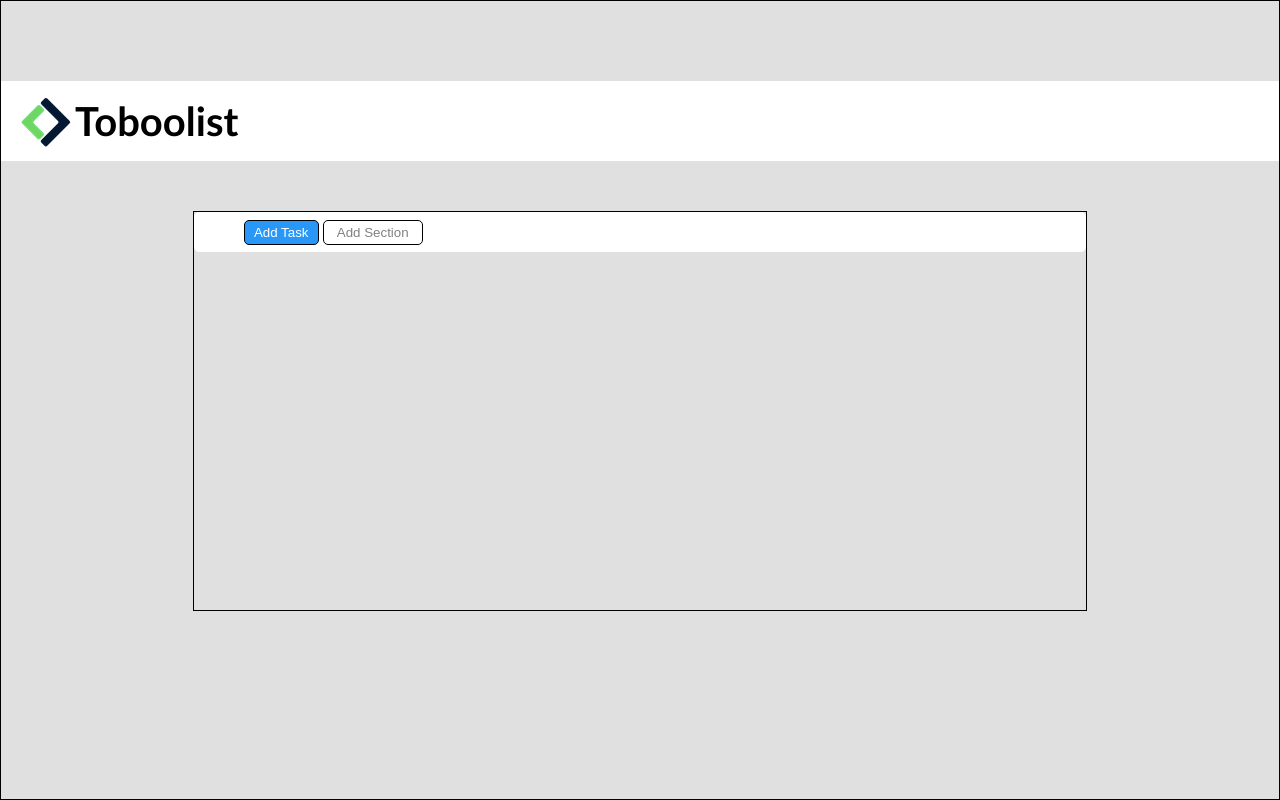
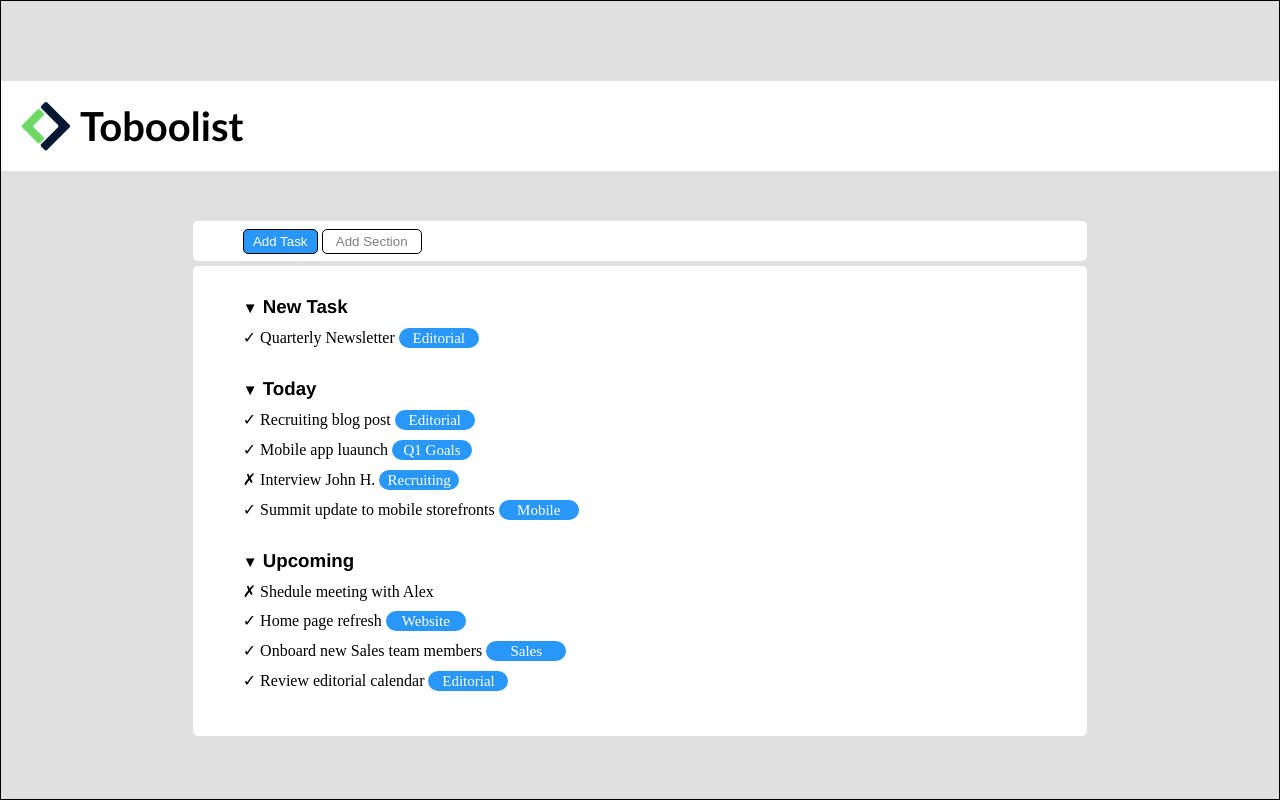
Before and after one commit to DavideMorandini/html-css-toboolist, a plain HTML site: page index.html in a window 1280 px wide. Drawn offline with Linux system fonts and the light colour scheme.

Commit message:
html-css-toboolist fourth step

```diff
--- a/css/style.css
+++ b/css/style.css
@@ -13,28 +13,26 @@
 
 div.header {
     width: 100%;
-    height: 80px;
+    height: auto;
     margin-top: 80px;
     background-color: white;
 }
 
 img {
-    padding-left: 20px;
-    padding-bottom: 20px;
+    padding: 20px 5px 20px 20px;
     vertical-align: middle;
 }
 
-span {
+span.title {
     font-family: 'Gill Sans', 'Gill Sans MT', Calibri, 'Trebuchet MS', sans-serif;
     font-size: 40px;
     font-weight: 600;
-    line-height: 80px;
+    vertical-align: middle;
 }
 
 #main {
-    border: 1px solid black;
     width: 70%;
-    height: 50vh;
+    height: auto;
     margin: 0 auto;
     margin-top: 50px;
 }
@@ -42,11 +40,11 @@ span {
 div.options {
     width: 100%;
     height: 5vh;
+    line-height: 5vh;
     border-radius: 5px 5px;
     background-color: white;
-    line-height: 5vh;
     padding-left: 50px;
-    /* margin-bottom: 5px; */
+    margin-bottom: 5px;
 }
 
 input.first {
@@ -66,3 +64,55 @@ input.second {
     color: grey;
     background-color: transparent;
 }
+
+#section {
+    width: 100%;
+    height: 470px;
+    border-radius: 5px 5px;
+    background-color: white;
+    padding-top: 20px;
+}
+
+div.selection {
+    width: auto;
+    height: auto;
+    padding-left: 50px;
+    margin-top: 10px;
+    margin-bottom: 30px;
+}
+
+span.triangle {
+    font-size: 15px;
+}
+
+h3 {
+    font-family: 'Franklin Gothic Medium', 'Arial Narrow', Arial, sans-serif;
+}
+
+div.indication {
+    margin-top: 10px;
+}
+
+span.bookmark {
+    display: inline-block;
+    width: 80px;
+    height: 20px;
+    line-height: 20px;
+    text-align: center;
+    border-radius: 10px;
+    font-size: 15px;
+    color: white;
+    background-color: rgb(41, 151, 247);
+}
+
+/* div.today {
+    height: auto;
+    padding-left: 50px;
+    margin-bottom: 30px;
+}
+
+div.upcoming {
+    height: auto;
+    padding-left: 50px;
+    margin-bottom: 30px;
+} */
--- a/index.html
+++ b/index.html
@@ -14,13 +14,16 @@
         <header>
             <div class="header">
                <img src="../html-css-toboolist/img/Logo.png" alt="logo">
-               <span>Toboolist</span>
+               <span class="title">Toboolist</span>
             </div>
+
         </header>
 
         <!-- <main> -->
         <main>
             <div id="main">
+
+                <!-- Buttons -->
                 <section>
                     <div class="options">
                         <input class="first button" type="button" value="Add Task">
@@ -28,17 +31,38 @@
                     </div>
                 </section>
 
+                <section id="section">
 
-                <section></section>
-                <section></section>
+                    <!-- New Task -->
+                    <div class="selection">
+                        <h3><span class="triangle">&#9660;</span> New Task</h3>
+                        <div class="indication"><span class="spunta">&#10003;</span> Quarterly Newsletter <span class="bookmark">Editorial</span></div>
+                    </div>
+
+                    <!-- Today -->
+                    <div class="selection">
+                        <h3><span class="triangle">&#9660;</span> Today</h3>
+                        <div class="indication"><span class="spunta">&#10003;</span> Recruiting blog post <span class="bookmark">Editorial</span></div>
+                        <div class="indication"><span class="spunta">&#10003;</span> Mobile app luaunch <span class="bookmark">Q1 Goals</span></div>
+                        <div class="indication"><span class="spunta">&#10007;</span> Interview John H. <span class="bookmark">Recruiting</span></div>
+                        <div class="indication"><span class="spunta">&#10003;</span> Summit update to mobile storefronts <span class="bookmark">Mobile</span></div>
+                    </div>
+
+                    <!-- Upcoming -->
+                    <div class="selection">
+                        <h3><span class="triangle">&#9660;</span> Upcoming</h3>
+                        <div class="indication"><span class="spunta">&#10007;</span> Shedule meeting with Alex</div>
+                        <div class="indication"><span class="spunta">&#10003;</span> Home page refresh <span class="bookmark">Website</span></div>
+                        <div class="indication"><span class="spunta">&#10003;</span> Onboard new Sales team members <span class="bookmark">Sales</span></div>
+                        <div class="indication"><span class="spunta">&#10003;</span> Review editorial calendar <span class="bookmark">Editorial</span></div>
+                    </div>
+                </section>
             </div>
         </main>
 
         <!-- <footer> -->
         <footer>
-            <div>
-
-            </div>
+            <div></div>
         </footer>
     </div>
 </body>
```
